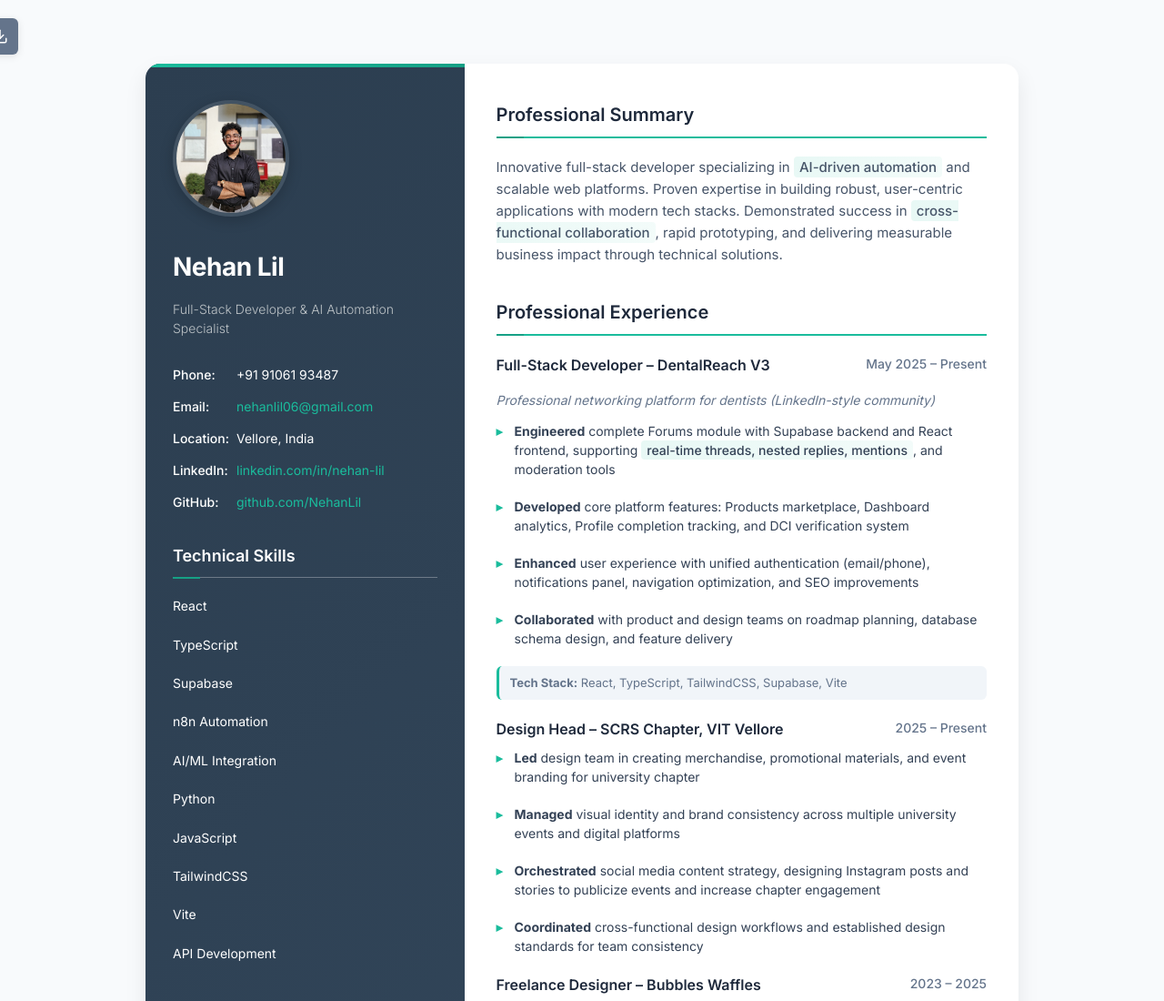
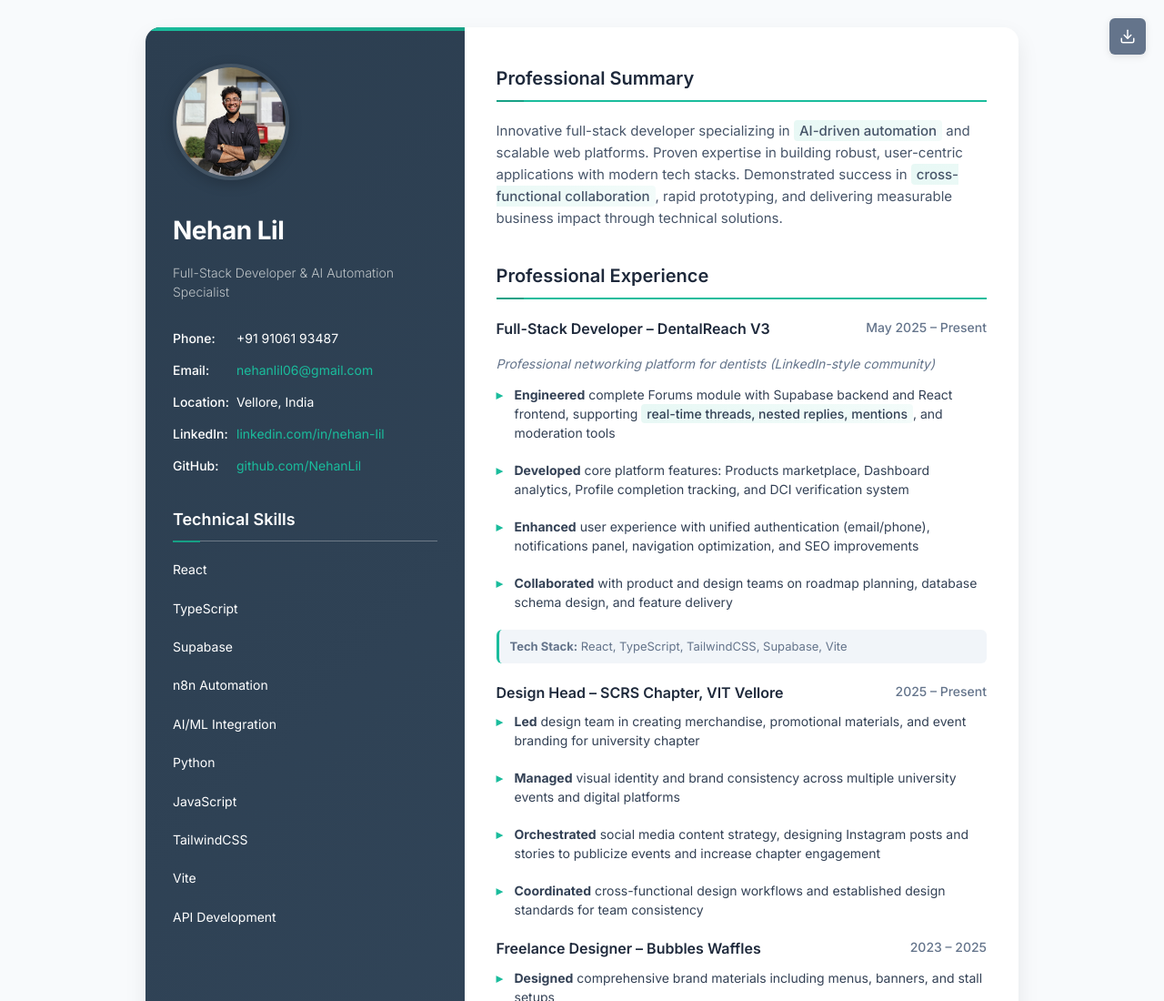
Before and after one commit to NehanLil/resume, a plain HTML site: page index.html in a window 1280 px wide. Shown: the top 1100 px of the page at 91% size. Drawn offline with Linux system fonts and the light colour scheme.

Commit message:
update v1.1

```diff
--- a/index.html
+++ b/index.html
@@ -215,9 +215,10 @@
             font-weight: 500;
         }
         .download-btn {
-            position: fixed;
-            top: 20px;
-            right: 20px;
+            position: fixed !important;
+            top: 20px !important;
+            right: 20px !important;
+            left: auto !important;
             background: #64748b;
             color: white;
             border: none;
@@ -228,13 +229,14 @@
             font-size: 16px;
             box-shadow: 0 2px 8px rgba(0, 0, 0, 0.1);
             transition: all 0.2s ease;
-            z-index: 1000;
+            z-index: 9999 !important;
             display: flex;
             align-items: center;
             justify-content: center;
             width: 40px;
             height: 40px;
-            position: relative;
+            margin: 0 !important;
+            transform: none !important;
         }
         .download-btn:hover {
             background: #475569;
```
